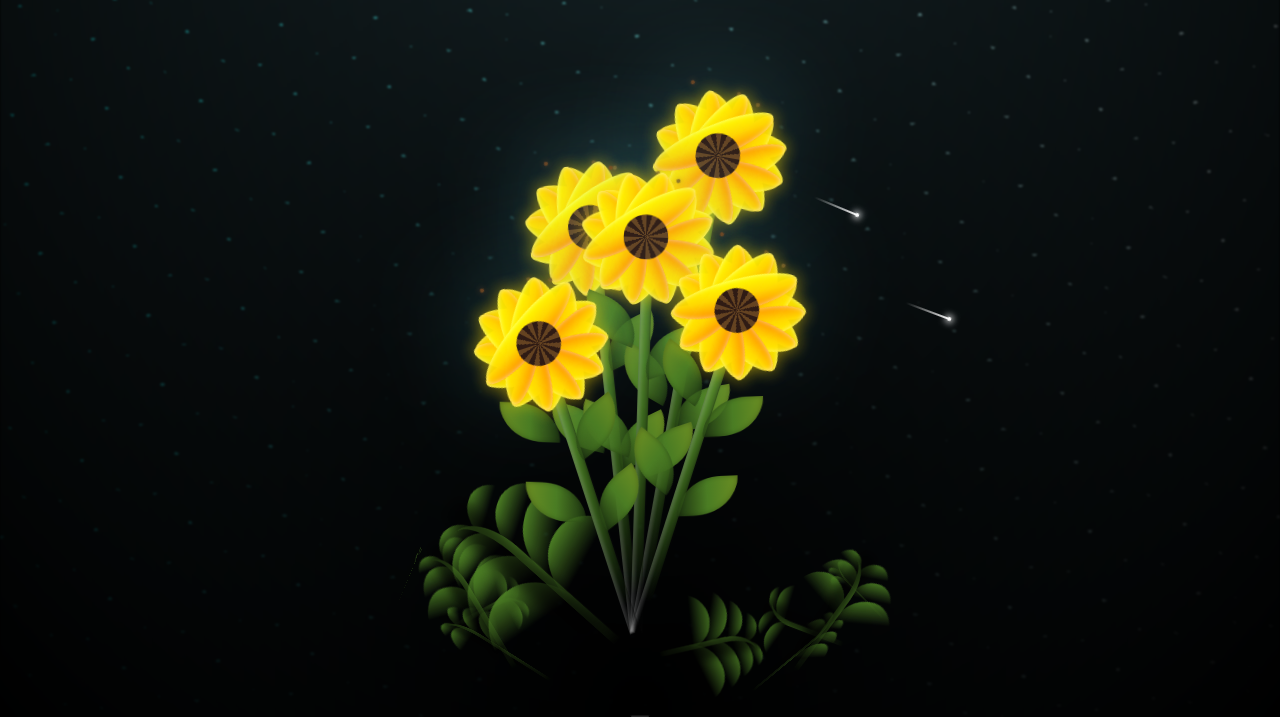
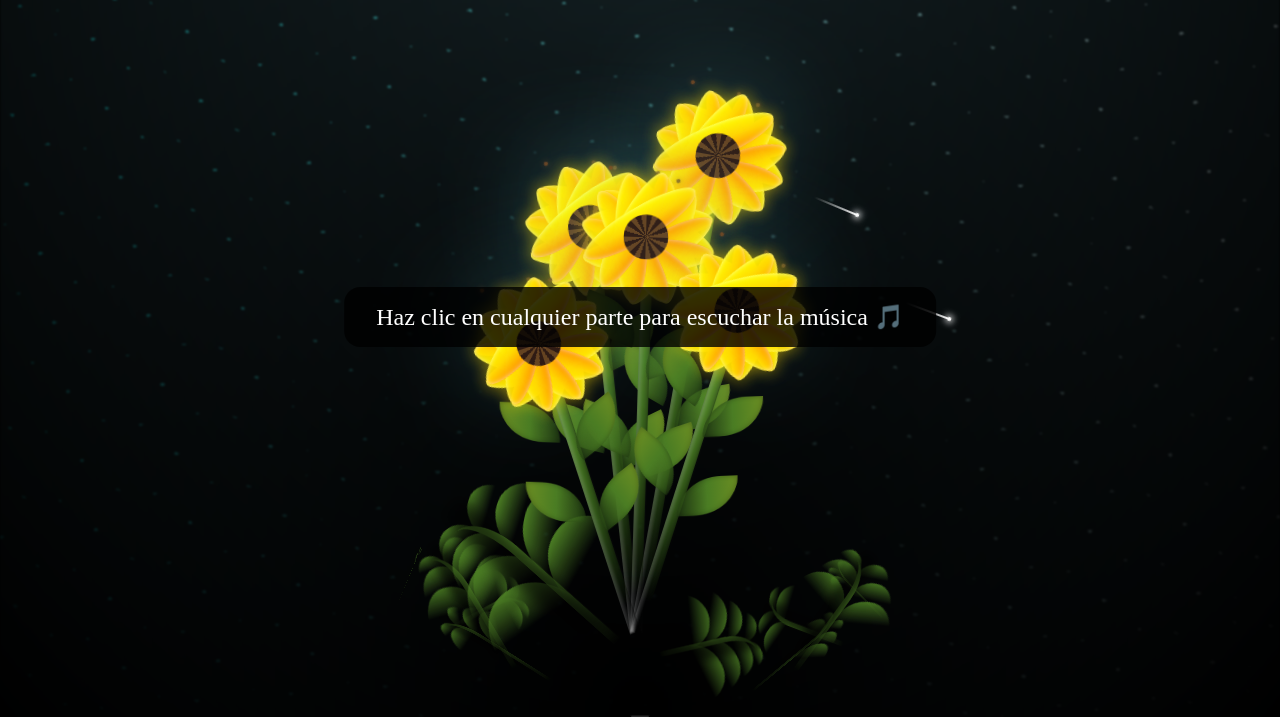
Before and after one commit to Killu123/Flores-amarillas, a plain HTML site: page index.html in a window 1280 px wide. Shown: the part 83-800 px from the top of the page. Drawn offline with Linux system fonts and the light colour scheme.

Commit message:
Actualizar index.html con cambios de audio

```diff
--- a/index.html
+++ b/index.html
@@ -1317,8 +1317,7 @@ body {
   </script>
 
   <audio id="bg-music" autoplay loop muted>
-    <source src="floreditado.mp3" type="audio/mpeg">
-    Tu navegador no soporta audio.
+    <source src="/Final.mp3" type="audio/mpeg">
   </audio>
 
   <!-- Botón flotante -->
@@ -1328,12 +1327,29 @@ body {
     const music = document.getElementById("bg-music");
     const toggleBtn = document.getElementById("music-toggle");
 
+    // Mostrar mensaje para activar música
+    const msg = document.createElement("div");
+    msg.textContent = "Haz clic en cualquier parte para escuchar la música 🎵";
+    msg.style.position = "fixed";
+    msg.style.top = "50%";
+    msg.style.left = "50%";
+    msg.style.transform = "translate(-50%, -50%)";
+    msg.style.background = "rgba(0,0,0,0.8)";
+    msg.style.color = "#fff";
+    msg.style.padding = "2vmin 4vmin";
+    msg.style.borderRadius = "2vmin";
+    msg.style.fontSize = "3vmin";
+    msg.style.zIndex = "1000";
+    msg.style.textAlign = "center";
+    document.body.appendChild(msg);
+
     // Activar sonido tras el primer clic en cualquier parte
     document.addEventListener("click", () => {
       if (music.muted) {
         music.muted = false;
         music.play();
         toggleBtn.textContent = "🎵";
+        msg.remove();
       }
     }, { once: true });
 
```
